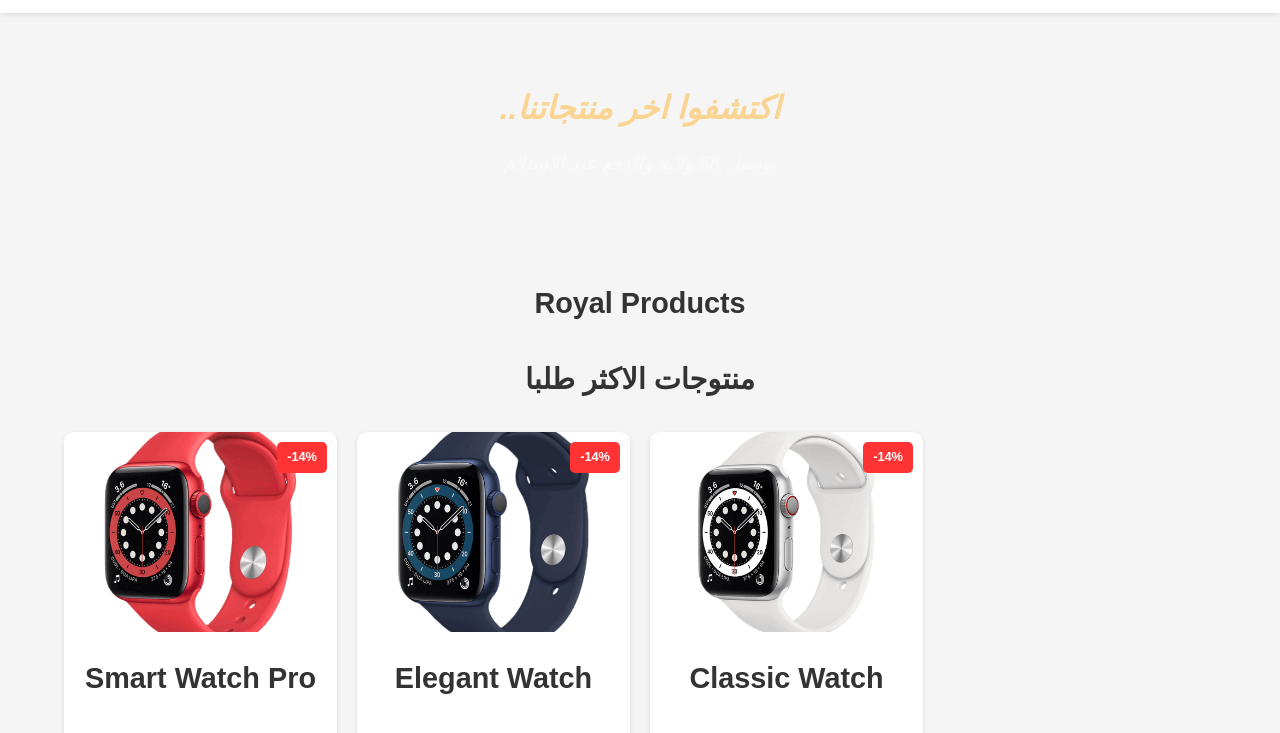
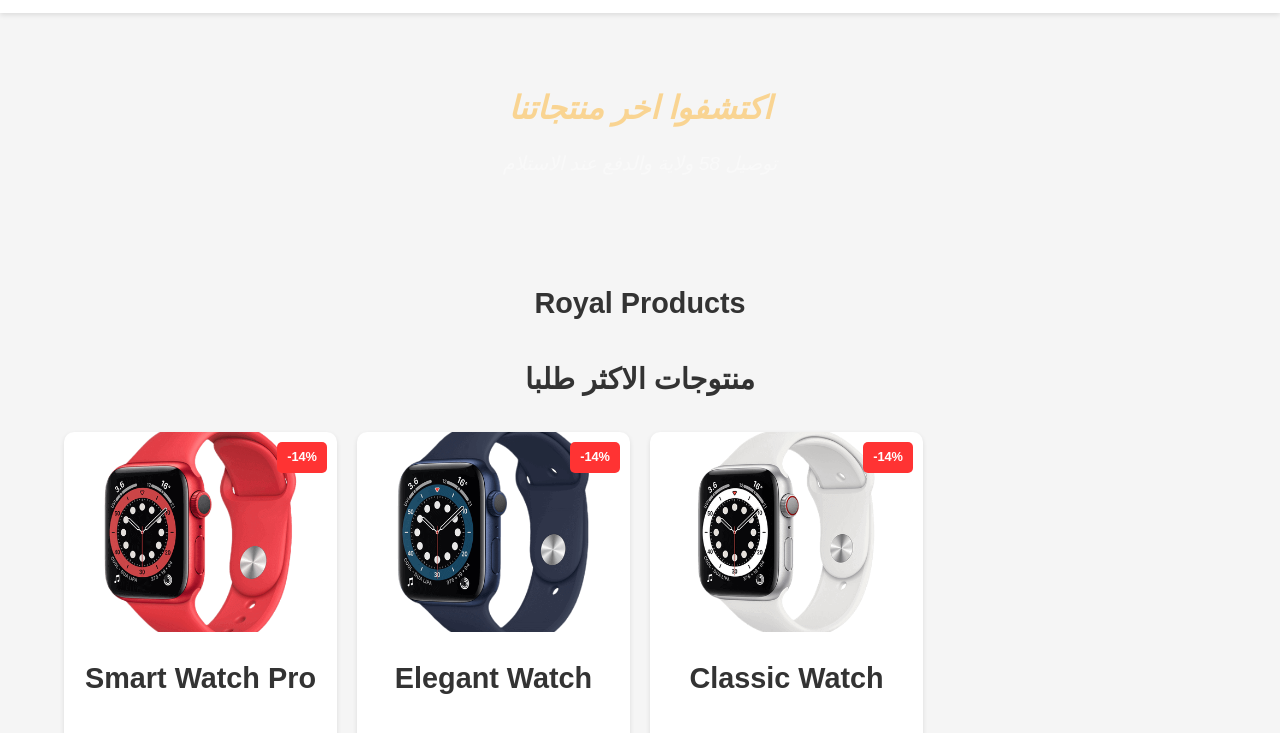
Before and after one commit to abdocoder/Sahleasy, a plain HTML site: page index.html in a window 1280 px wide. Shown: the part 67-800 px from the top of the page. Drawn offline with Linux system fonts and the light colour scheme.

Commit message:
Update index.html

```diff
--- a/index.html
+++ b/index.html
@@ -30,7 +30,7 @@
         <section id="home-page" class="page active">
             <div class="hero">
 
-                <h2>..اكتشفوا اخر منتجاتنا </h2>
+                <h2>اكتشفوا اخر منتجاتنا </h2>
 
                 <p>توصيل 58 ولاية والدفع عند الاستلام</p>
 
```
